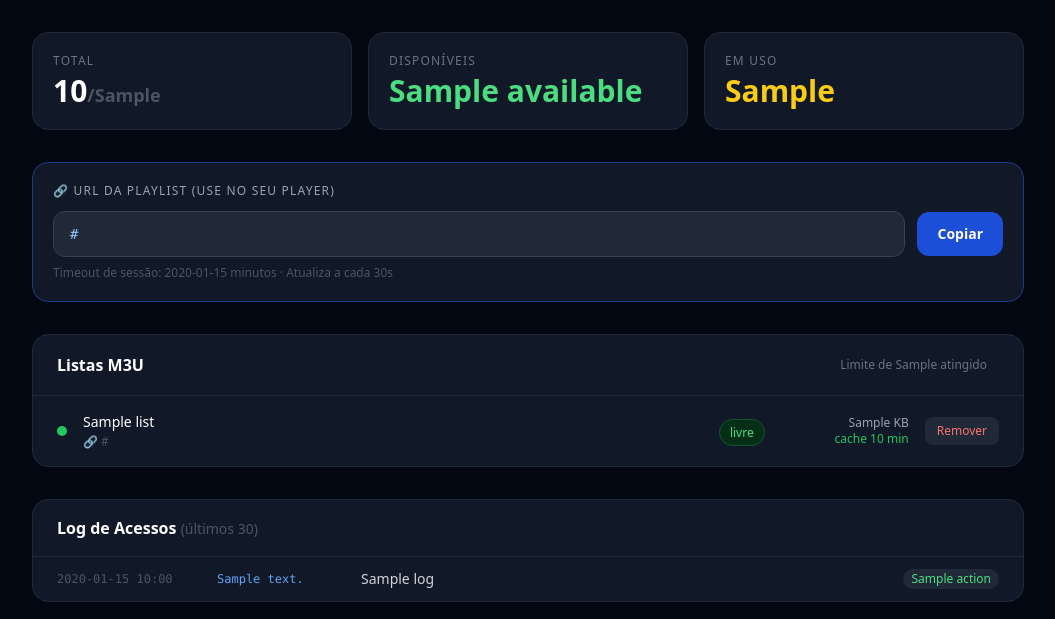
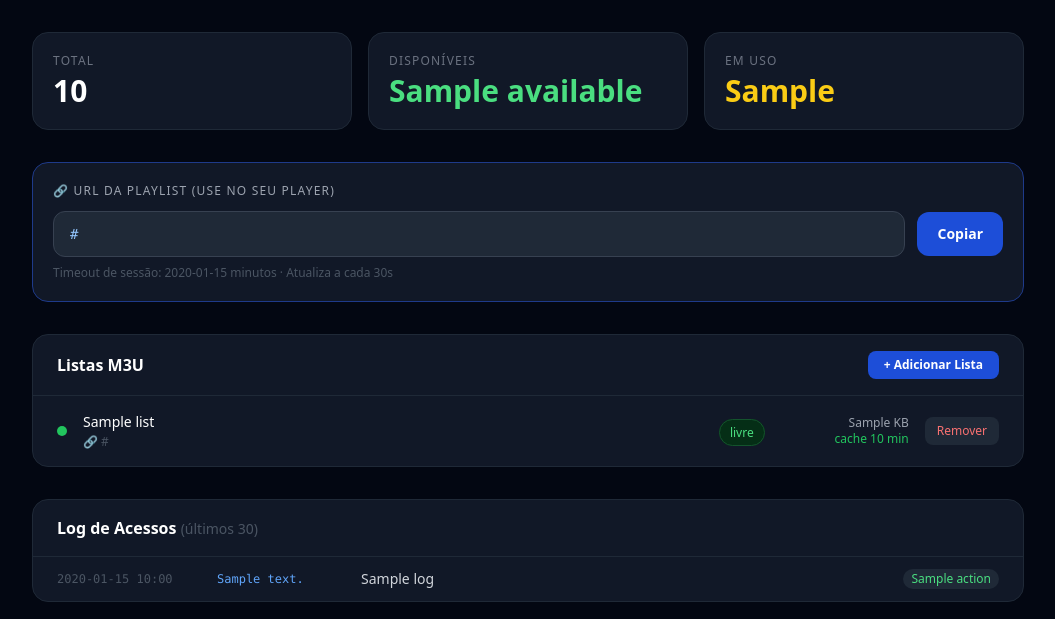
Before and after one commit to lucascrat/roteadot, a FastAPI app: template templates/dashboard.html in a window 1280 px wide. Shown: the part 65-684 px from the top of the page, without its empty margins (112-1167 px from the left). Run offline with FastAPI, Linux system fonts and the light colour scheme; the template is opened without the code that fills it: most values are stand-ins (such as "Sample title", 1, 10 or a date in 2020); some libraries are stand-ins or nearby versions.

Commit message:
Remove limite de 10 listas
Permite cadastrar quantas listas forem necessarias. Remove a constante
MAX_LISTS, o bloqueio no cadastro e as referencias no dashboard.

Co-Authored-By: Claude Sonnet 4.6 <noreply@anthropic.com>

```diff
--- a/main.py
+++ b/main.py
@@ -31,7 +31,6 @@ PROVIDER_BASE = os.getenv(
     "PROVIDER_BASE",
     "http://gfbegin.top:8880/get.php?username={username}&password={password}&type=m3u_plus&output=m3u8",
 )
-MAX_LISTS = 10
 
 
 def build_provider_url(username: str, password: str) -> str:
@@ -649,7 +648,6 @@ async def dashboard(request: Request, admin_token: str = Cookie(default=None)):
         "total": total,
         "available": available,
         "in_use": in_use,
-        "max_lists": MAX_LISTS,
         "timeout": SESSION_TIMEOUT,
         "playlist_url": playlist_url,
         "now": datetime.now(),
@@ -675,10 +673,6 @@ async def add_list(
         return RedirectResponse("/admin?msg=Nome+obrigatorio", status_code=302)
 
     conn = get_db()
-    count = conn.execute("SELECT COUNT(*) FROM m3u_lists").fetchone()[0]
-    if count >= MAX_LISTS:
-        conn.close()
-        return RedirectResponse(f"/admin?msg=Limite+de+{MAX_LISTS}+listas+atingido", status_code=302)
 
     u = username.strip()
     p = password.strip()
--- a/templates/dashboard.html
+++ b/templates/dashboard.html
@@ -33,7 +33,7 @@
     <div class="grid grid-cols-3 gap-4">
       <div class="bg-gray-900 border border-gray-800 rounded-2xl p-5">
         <p class="text-gray-500 text-xs uppercase tracking-widest mb-1">Total</p>
-        <p class="text-3xl font-bold text-white">{{ total }}<span class="text-gray-600 text-lg">/{{ max_lists }}</span></p>
+        <p class="text-3xl font-bold text-white">{{ total }}</p>
       </div>
       <div class="bg-gray-900 border border-gray-800 rounded-2xl p-5">
         <p class="text-gray-500 text-xs uppercase tracking-widest mb-1">Disponíveis</p>
@@ -78,16 +78,12 @@
             </button>
           </form>
           {% endif %}
-          {% if total < max_lists %}
           <button
             onclick="document.getElementById('add-form').classList.toggle('hidden')"
             class="text-xs bg-blue-700 hover:bg-blue-600 text-white font-semibold px-4 py-1.5 rounded-lg transition-colors"
           >
             + Adicionar Lista
           </button>
-          {% else %}
-          <span class="text-xs text-gray-500 px-3 py-1.5">Limite de {{ max_lists }} atingido</span>
-          {% endif %}
         </div>
       </div>
 
```
